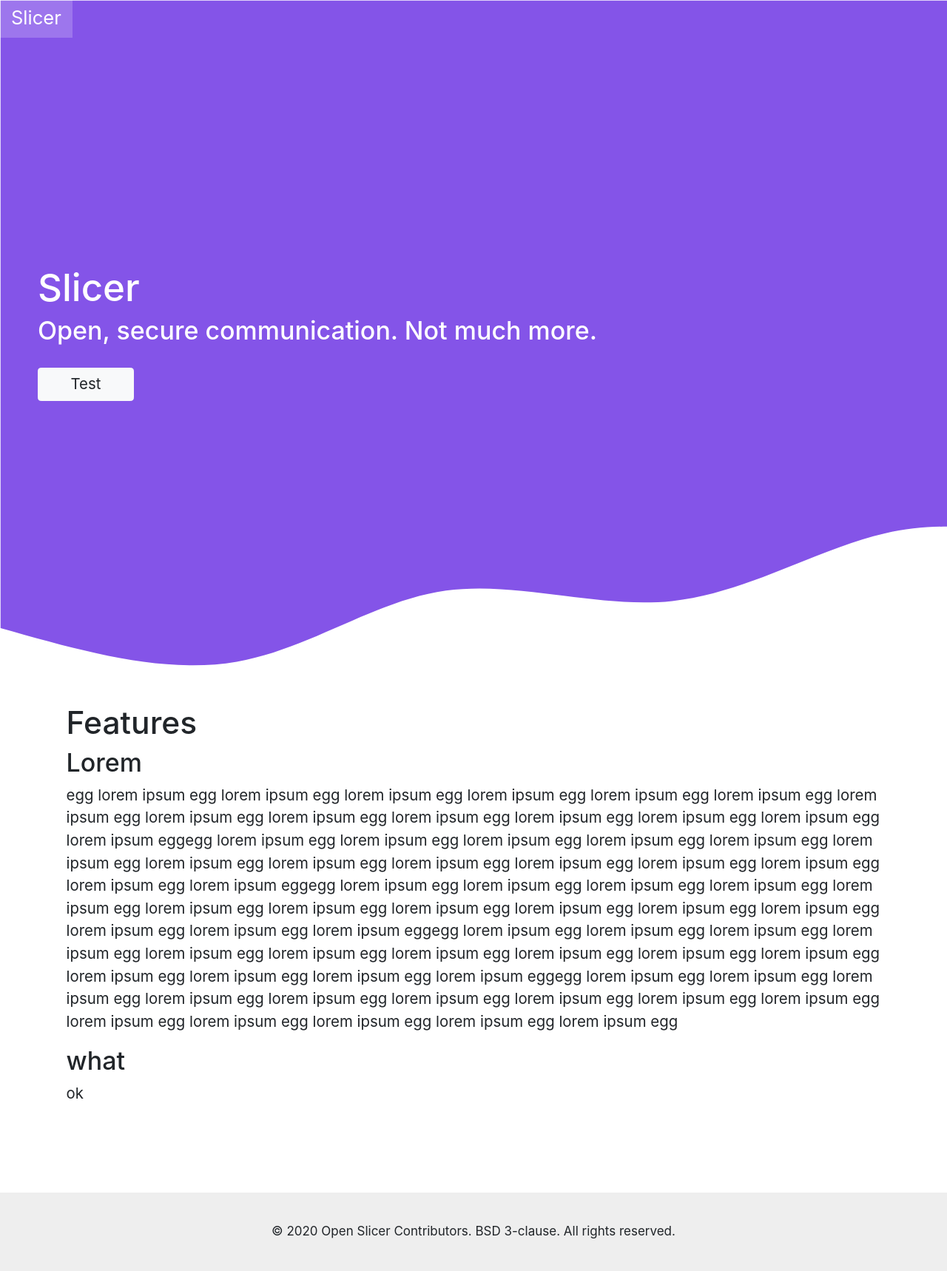
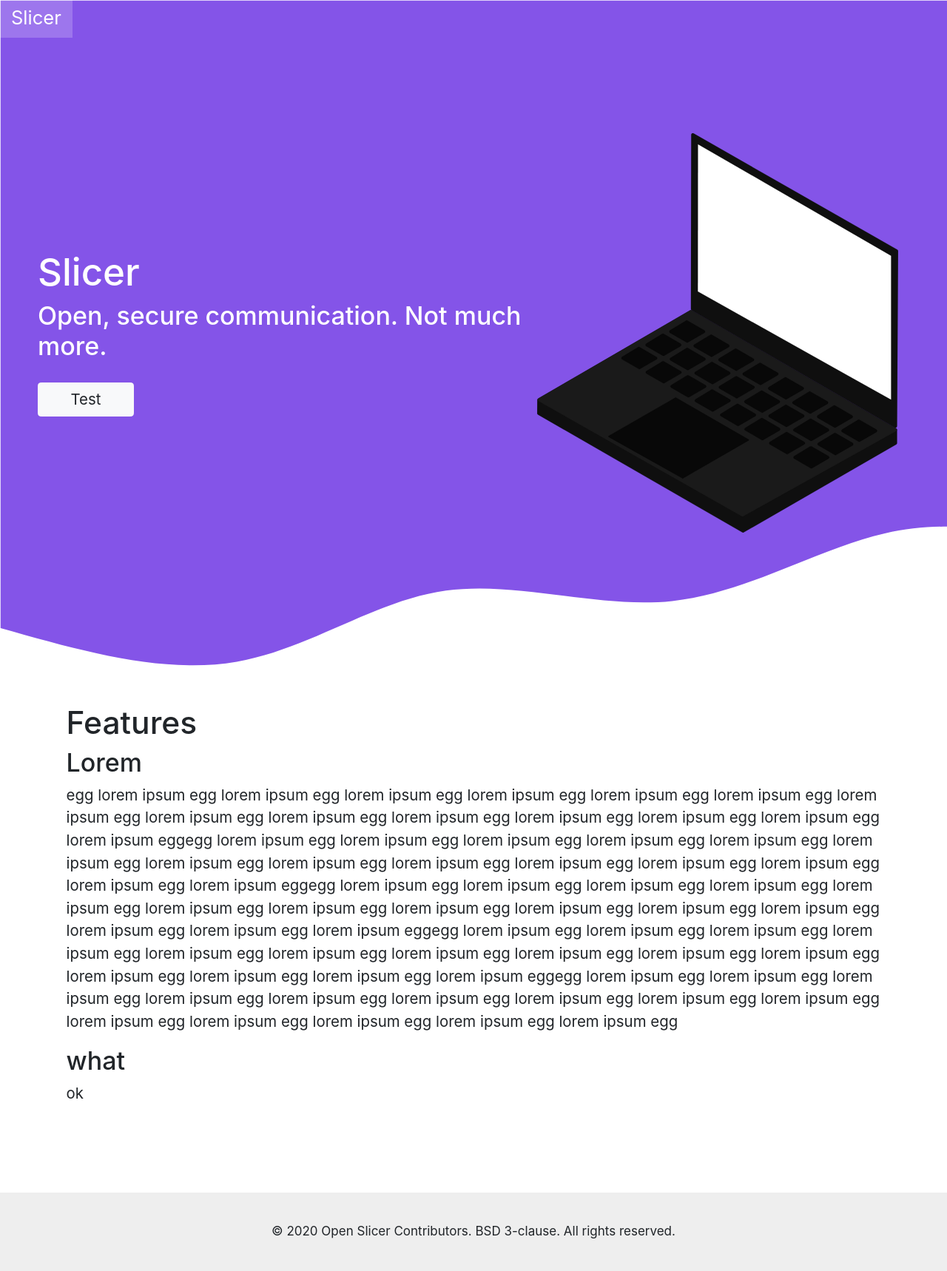
Before and after one commit to cthpw103/landing, a Jekyll site: the page built from index.markdown, in a window 1280 px wide. Shown: the whole page at 74% size. Built offline with Jekyll 4.4.1, drawn with Linux system fonts in a browser that asks for light colours; nearby versions of some CDN libraries.

Commit message:
Added shifting laptop graphic

```diff
--- a/_includes/hero.html
+++ b/_includes/hero.html
@@ -1,8 +1,17 @@
 {% include nav.html %}
 <div class="hero" id="top">
-    <h1 id="header">{{ page.title }}</h1>
-    <h3>{{ page.description }}</h3>
-    {% if page.primary != null and page.primary != "" %}
-            <button type="button" class="btn btn-light">{{ page.primary }}</button>
-    {% endif %}
+    <div class="text">
+        <h1 id="header">{{ page.title }}</h1>
+        <h3>{{ page.description }}</h3>
+        {% if page.primary != null and page.primary != "" %}
+                <button type="button" class="btn btn-light">{{ page.primary }}</button>
+        {% endif %}
+    </div>
+
+    <div class="container">
+        <img src="{{ site.baseurl }}/img/lap.svg" alt="Laptop" class="laptop">
+        <img src="{{ site.baseurl }}/img/lock.svg" alt="Lock icon" class="icon" id="lock">
+        <img src="{{ site.baseurl }}/img/mail.svg" alt="Speed icon" class="icon" id="mail">
+        <img src="{{ site.baseurl }}/img/free.svg" alt="Free icon" class="icon" id="free">
+    </div>
 </div>
--- a/css/style.scss
+++ b/css/style.scss
@@ -15,6 +15,7 @@
 	#loader { width: 40% !important }
 	nav a { display: none !important }
 	nav .menu { display: inline-block !important }
+	.hero .container { display: none !important }
 }
 h1 {
 	font: {
@@ -47,19 +48,60 @@
     height: 100vh;
     position: relative;
     display: flex;
-    justify-content: center;
-    flex-direction: column;
+	justify-content: center;
+	align-items: center;
+    flex-direction: row;
     padding: 0 3em;
     background: url(../img/drawing.svg) no-repeat;
     background-size: cover;
     background-position-y: bottom;
     color:white !important;
 
+	.text {
+		display: flex;
+		justify-content: center;
+		flex-direction: column;
+	}
     button {
         max-width: 130px;
         font-size: 1.2em;
         margin-top: 1em;
-    }
+	}
+	.container {
+		position: relative;
+		justify-content: right;
+		flex-basis: 50%;
+		.icon {
+			filter: drop-shadow(2px 2px 3px rgba(0,0,0,0.3));
+			position: absolute;
+			animation: fadeinout 9s infinite;
+			opacity: 0;
+			&#lock {
+				top: 22%;
+				left: 60%;
+				height: 30%;
+			}
+			&#mail {
+				top: 20%;
+				left: 50%;
+				height: 30%;
+				animation-delay: 3s;
+			}
+			&#free {
+				top: 18%;
+				left: 57%;
+				height: 35%;
+				animation-delay: 6s;
+			}
+		}
+	}
+}
+@keyframes fadeinout {
+	0%   {opacity:0}
+	5%  {opacity:1}
+	28%  {opacity:1}
+	33%  {opacity:0}
+	100% {opacity:0}
 }
 
 .section {
```
Also changed, not shown: img/free.svg (added), img/lap.svg (added), img/lock.svg (added), img/mail.svg (added).
